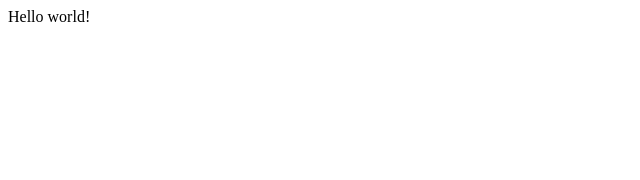
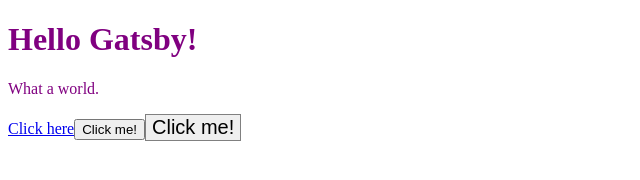
Before and after one commit to aanooj/gatsby-netify, a Gatsby site: page / in a window 1280 px wide. Shown: the whole page, without its empty margins (0-640 px from the left). Built offline with nearby package versions, Linux system fonts and the light colour scheme; Gatsby itself is replaced by a stand-in of ours.

Commit message:
initial commit

```diff
--- /dev/null
+++ b/src/components/Button.js
@@ -0,0 +1,5 @@
+import React from 'react';
+
+export default (props) => (
+    <button style={props.style}>Click me!</button>
+)
--- /dev/null
+++ b/src/components/PrimaryButton.js
@@ -0,0 +1,6 @@
+import React from 'react';
+import Button from './Button';
+
+export default () => (
+    <Button style={{border:'1px solid grey', fontSize:'20px'}}/>
+)
--- a/src/pages/index.js
+++ b/src/pages/index.js
@@ -1,5 +1,13 @@
-import React from "react"
+import React from "react";
+import Button from '../components/Button';
+import PrimaryButton from '../components/PrimaryButton';
 
-export default function Home() {
-  return <div>Hello world!</div>
-}
+export default () => (
+  <div style={{ color: `purple` }}>
+    <h1>Hello Gatsby!</h1>
+    <p>What a world.</p>
+    <a href="/about">Click here</a>
+    <Button/>
+    <PrimaryButton/>
+  </div>
+);
```
Also changed, not shown: src/pages/about.js (added, +8 -0 lines).
